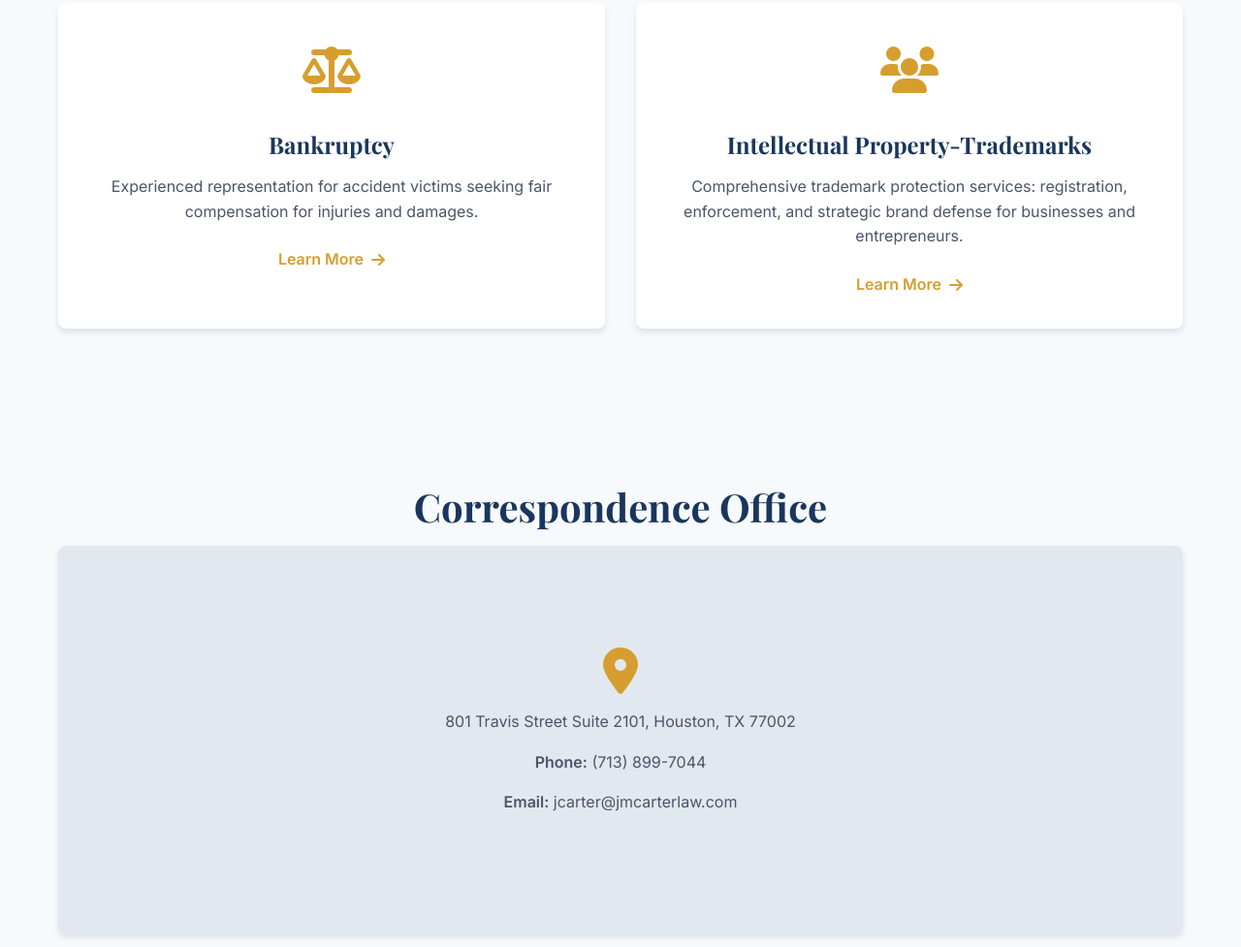
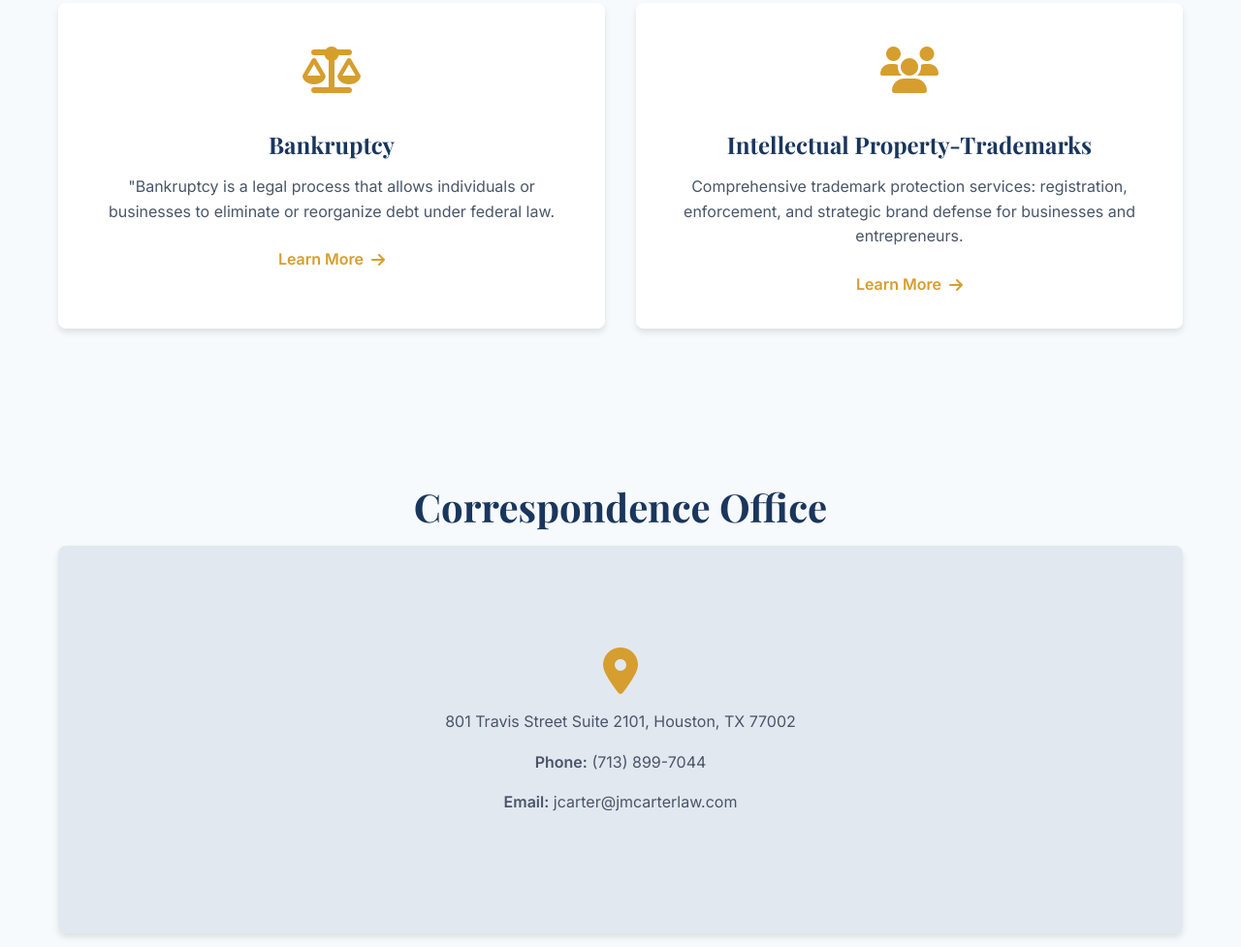
Before and after one commit to fostbyte/Carter-Law, a plain HTML site: page index.html in a window 1280 px wide. Shown: the part 2308-3285 px from the top of the page at 97% size. Drawn offline with nearby package versions, Linux system fonts and the light colour scheme.

Commit message:
updated bankruptcy

```diff
--- a/index.html
+++ b/index.html
@@ -100,7 +100,7 @@
                         <i class="fas fa-balance-scale"></i>
                     </div>
                     <h3 class="service-title">Bankruptcy</h3>
-                    <p class="service-description">Experienced representation for accident victims seeking fair compensation for injuries and damages.</p>
+                    <p class="service-description">"Bankruptcy is a legal process that allows individuals or businesses to eliminate or reorganize debt under federal law.</p>
                     <a href="services/bankrupt.html" class="service-link">Learn More <i class="fas fa-arrow-right"></i></a>
                 </div>
 
```
